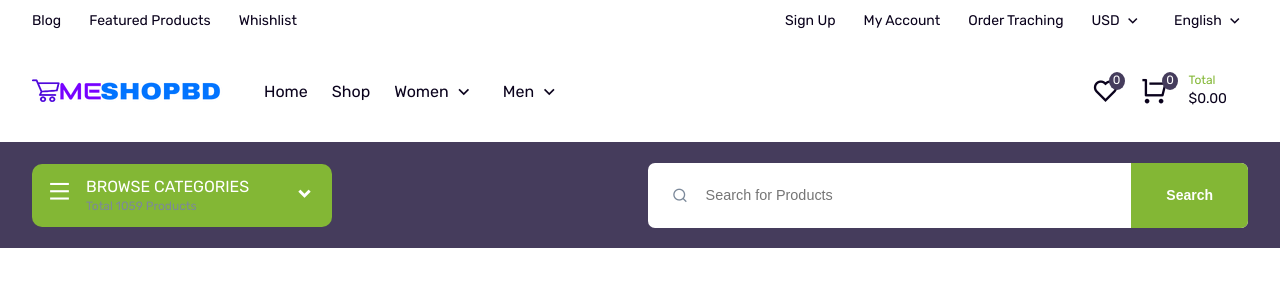
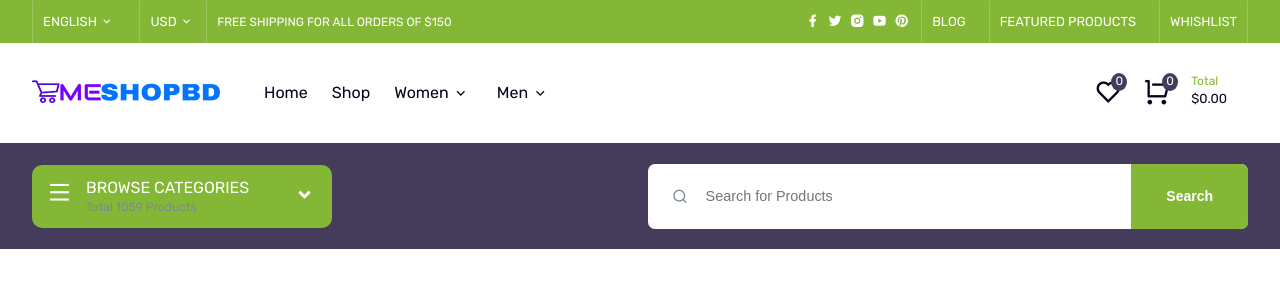
Before and after one commit to khairuzzaman470/manhamart, a plain HTML site: page index.html in a window 1280 px wide. Drawn offline with nearby package versions, Linux system fonts and the light colour scheme.

Commit message:
header-top-complete

```diff
--- a/css/style.css
+++ b/css/style.css
@@ -19,7 +19,7 @@ Fonts:
     --border-color: #e5e8ec;
     --dark-color: #0a021c;
 
-    --font-small: 14px;
+    --font-small: 13px;
     --font-smaller: 12px;
 
     --percent100: 100%;
@@ -153,7 +153,7 @@ h4{
     font-weight: normal;
 }
 .icon-small{
-    font-size: 1.25em;
+    font-size: 1em;
     margin: auto;
 }
 .icon-large{
@@ -267,6 +267,11 @@ h4{
 /*------------
 * 01.	HEADER
 *-------------*/
+.header-top {
+    background-color: var(--primary-color);
+    color: var(--white-color);
+    text-transform: uppercase;
+}
 header li > a {
     display: flex;
     position: relative;
@@ -283,30 +288,54 @@ header li > a {
     font-size: var(--font-small);
     justify-content: space-between;
     line-height: 42px;
+
 }
 .header-top ul {
-    gap: 2em;
+    gap: 1em;
+
 }
 .header-top li {
     position: relative;
+    border-left: 1px solid rgb(255, 255, 255, .20);
+    padding: 0 10px;
+}
+.header-top li:last-child {
+    border-right: 1px solid rgb(255, 255, 255, .20);
 }
 .header-top ul ul {
     position: absolute;
-    left: -1em;
+    left: 0;
     line-height: 2em;
     background-color: var(--white-color);
     border: 1px solid var(--border-color);
     z-index: 1;
     display: none;
+    color: var(--dark-color);
 }
-.header-top .right ul ul li a{
+.header-top .left ul ul li a{
     padding: .25em 1em;
 }
-.header-top .right ul ul li.current a{
+.header-top .left ul ul li.current a{
     background-color: var(--border-color);
 }
 .header-top li:hover ul{
     display: block;
+}
+.header-top .left p {
+    font-size: var(--font-smaller);
+    padding-left: 10px;
+}
+.header-top .right .icon-box {
+    padding: 0 10px;
+    cursor: pointer;
+}
+.header-top .right .icon-box i{
+    padding: 0 2px;
+    font-size: 15px;
+    transition: .3s;
+}
+.header-top .right .icon-box i:hover{
+    color: var(--secondary-color);
 }
 
 
--- a/index.html
+++ b/index.html
@@ -30,33 +30,39 @@
             <div class="header-top mobile-hide">
                 <div class="container">
                     <div class="wrapper flexitem">
-                        <div class="left">
+                        <div class="left flexitem">
                             <ul class="flexitem main-links">
-                                <li><a href="#">Blog</a></li>
-                                <li><a href="#">Featured Products</a></li>
-                                <li><a href="#">Whishlist</a></li>
-                            </ul>
-                        </div>
-                        <div class="right">
-                            <ul class="flexitem main-links">
-                                    <li><a href="#">Sign Up</a></li>
-                                    <li><a href="#">My Account</a></li>
-                                    <li><a href="#">Order Traching</a></li>
-                                    <li><a href="#">USD <span class="icon-small"><i class="ri-arrow-down-s-line"></i></span></a>
+                                <li><a href="#">English <span class="icon-small"><i class="ri-arrow-down-s-line"></i></span></a>
+                                    <ul>
+                                        <li class="current"><a href="">English</a></li>
+                                        <li><a href="">Bengali</a></li>
+                                        <li><a href="">Hindi</a></li>
+                                        <li><a href="">Spanish</a></li>
+                                    </ul>
+                                </li>
+                                <li><a href="#">USD <span class="icon-small"><i class="ri-arrow-down-s-line"></i></span></a>
                                     <ul>
                                         <li class="current"><a href="">USD</a></li>
                                         <li><a href="">EURO</a></li>
                                         <li><a href="">GBP</a></li>
                                         <li><a href="">BDT</a></li>
-                                    </ul></li>
-                                    <li><a href="#">English <span class="icon-small"><i class="ri-arrow-down-s-line"></i></span></a>
-                                        <ul>
-                                            <li class="current"><a href="">English</a></li>
-                                            <li><a href="">Bengali</a></li>
-                                            <li><a href="">Hindi</a></li>
-                                            <li><a href="">Spanish</a></li>
-                                        </ul>
-                                    </li>
+                                    </ul>
+                                </li>
+                            </ul>
+                            <p>FREE SHIPPING FOR ALL ORDERS OF $150</p>
+                        </div>
+                        <div class="right flexitem">
+                            <div class="icon-box">
+                                <i class="ri-facebook-fill"></i>
+                                <i class="ri-twitter-fill"></i>
+                                <i class="ri-instagram-fill"></i>
+                                <i class="ri-youtube-fill"></i>
+                                <i class="ri-pinterest-fill"></i>
+                            </div>
+                            <ul class="flexitem main-links">
+                                <li><a href="#">Blog</a></li>
+                                <li><a href="#">Featured Products</a></li>
+                                <li><a href="#">Whishlist</a></li>
                             </ul>
                         </div>
                     </div>
```
